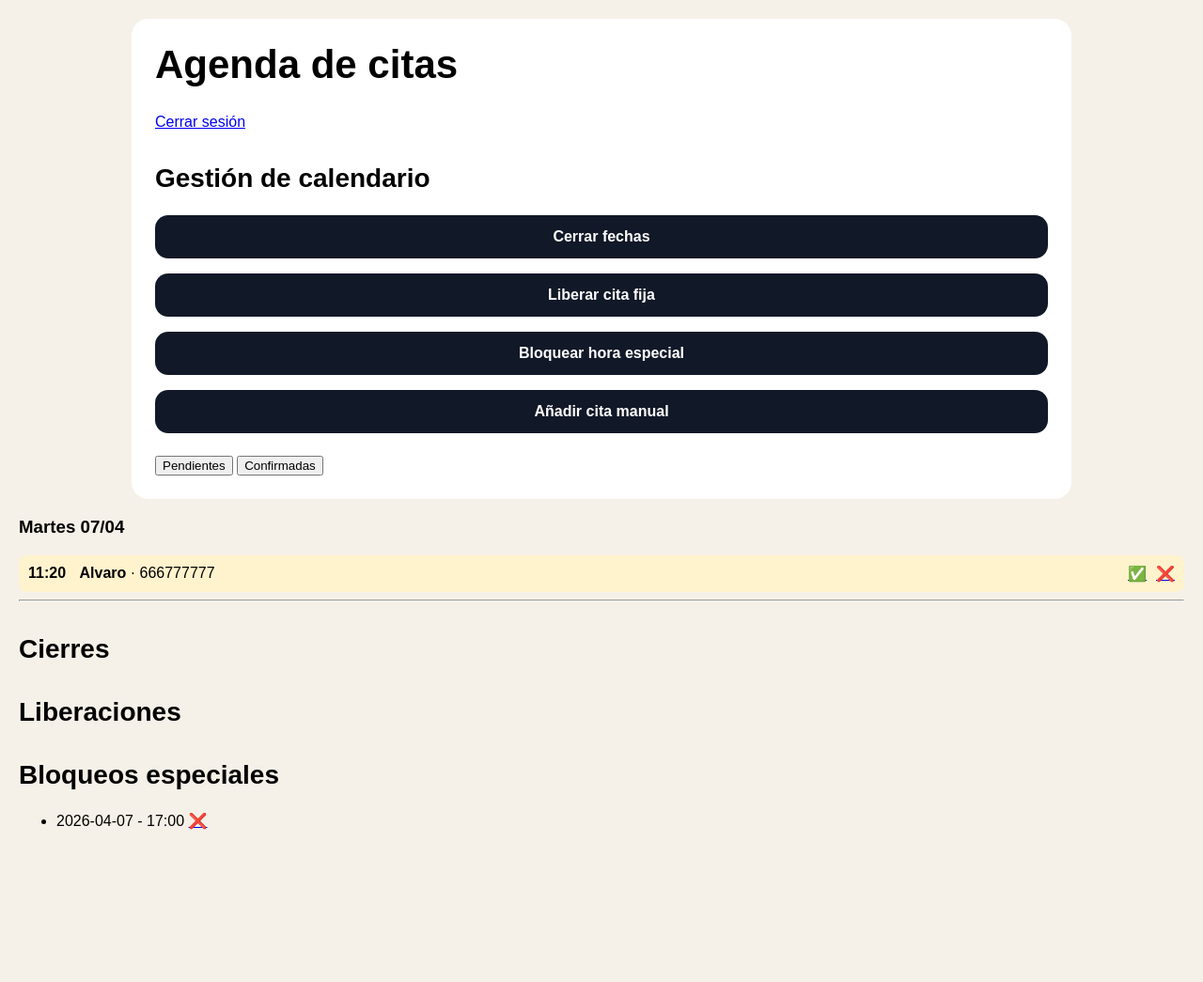
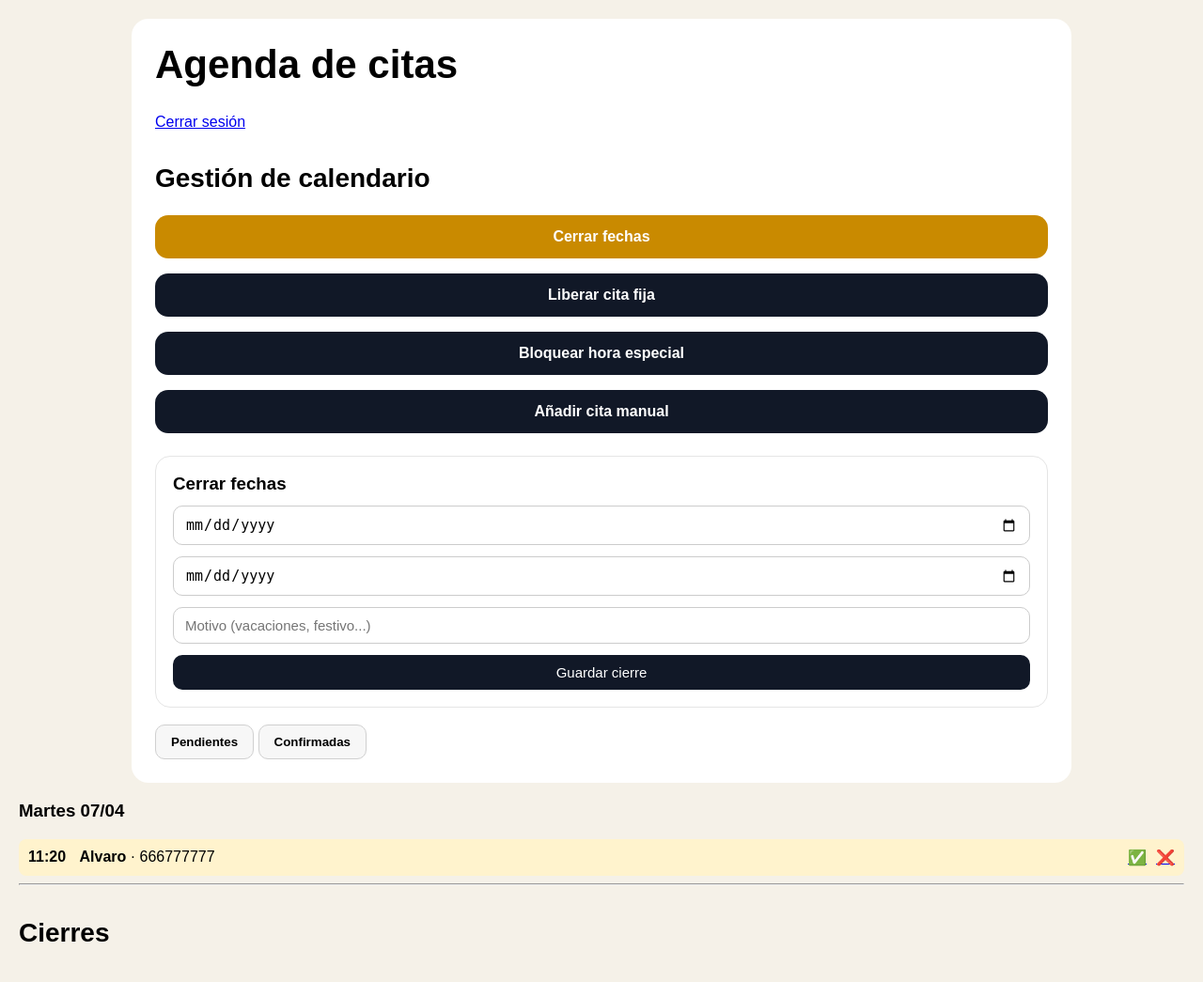
Before and after one commit to alainfourcart-dev/my_primer_programa, a Flask app: page /admin in a window 1280 px wide, after a click on "Cerrar fechas". Shown: the top 1045 px of the page at 94% size. Before the commit the page ends 883 px from the top, so only its background shows below. Run offline with Flask 3, Linux system fonts and the light colour scheme; the visitor is signed in with stand-in values (Sample User, id 1); data comes from the database, SQL or seed files in the repository; data that the repository does not hold is empty.

Commit message:
error cinco panel admin

```diff
--- a/templates/admin.html
+++ b/templates/admin.html
@@ -193,6 +193,18 @@
             background: #c98a00;
             color: white;
         }
+        .boton-accion-secundario.activo {
+            background: #0d1730;
+            color: white;
+        }
+        .boton-accion-secundario {
+            padding: 10px 16px;
+            border-radius: 10px;
+            border: 1px solid #d0d0d0;
+            background: #f7f7f7;
+            cursor: pointer;
+            font-weight: 600;
+        }
         .panel-formulario {
             display: none;
             opacity: 0;
@@ -238,6 +250,22 @@
         }
         .panel-visible {
             display: block;
+        }
+        .panel-lista {
+            display: none;
+            opacity: 0;
+            background: #fff;
+            border: 1px solid #e5e5e5;
+            border-radius: 16px;
+            padding: 18px;
+            margin-bottom: 18px;
+            transform: translateY(-10px);
+            transition: all 0.2s ease;
+        }
+        .panel-lista.activo {
+            display: block;
+            opacity: 1;
+            transform: translateY(0);
         }
         .form-admin {
             display: flex;
@@ -297,13 +325,22 @@
 <script>
 function mostrarSeccion(idPanel, boton) {
     const paneles = document.querySelectorAll('.panel-formulario, .panel-lista');
-    paneles.forEach(panel => panel.classList.remove ('activo'));
+    const botones = document.querySelectorAll('.boton-accion, .boton-accion-secundario');
 
-    const botones = document.querySelectorAll('.boton-accion, .boton-accion-secundario');
-    botones.forEach(btn => btn.classList.remove ('activo'));
+    paneles.forEach(panel => {
+        panel.classList.remove ('activo')
+    });
+    botones.forEach(btn => {
+        btn.classList.remove ('activo')
+    });
 
-    document.getElementById(idPanel).classList.add('activo');
-    boton.classList.add('activo');
+    const panel = document.getElementById(idPanel);
+    if (panel) {
+        panel.classList.add('activo');
+    }
+    if (boton) {
+        boton.classList.add('activo');
+    }
 }
 </script>
 <body>
@@ -315,24 +352,24 @@ function mostrarSeccion(idPanel, boton) {
             <h2>Gestión de calendario</h2>
 
             <div class="acciones-calendario">
-                <button type="button" class="boton-accion" onclick="mostrarPanel('panel-cierre', this)">
+                <button type="button" class="boton-accion" onclick="mostrarSeccion('panel-cierre', this)">
                     Cerrar fechas
                 </button>
 
-                <button type="button" class="boton-accion" onclick="mostrarPanel('panel-liberar', this)">
+                <button type="button" class="boton-accion" onclick="mostrarSeccion('panel-liberar', this)">
                     Liberar cita fija
                 </button>
 
-                <button type="button" class="boton-accion" onclick="mostrarPanel('panel-bloquear', this)">
+                <button type="button" class="boton-accion" onclick="mostrarSeccion('panel-bloquear', this)">
                     Bloquear hora especial
                 </button>
 
-                <button type="button" class="boton-accion" onclick="mostrarPanel('panel-manual', this)">
+                <button type="button" class="boton-accion" onclick="mostrarSeccion('panel-manual', this)">
                     Añadir cita manual
                 </button>
             </div>
 
-            <div id="panel-cierre" class="panel-formulario panel-oculto">
+            <div id="panel-cierre" class="panel-formulario">
                 <h3>Cerrar fechas</h3>
                 <form action="/admin/cierre" method="POST">
                     <input type="date" name="fecha_inicio" required>
@@ -342,7 +379,7 @@ function mostrarSeccion(idPanel, boton) {
                 </form>
             </div>
 
-            <div id="panel-liberar" class="panel-formulario panel-oculto">
+            <div id="panel-liberar" class="panel-formulario">
                 <h3>Liberar cita fija</h3>
                 <form action="/admin/liberar" method="POST">
                     <input type="date" name="fecha" required>
@@ -351,7 +388,7 @@ function mostrarSeccion(idPanel, boton) {
                 </form>
             </div>
 
-            <div id="panel-bloquear" class="panel-formulario panel-oculto">
+            <div id="panel-bloquear" class="panel-formulario">
                 <h3>Bloquear hora especial</h3>
                 <form action="/admin/bloquear" method="POST">
                     <h3>Bloquear hora especial</h3>
@@ -361,7 +398,7 @@ function mostrarSeccion(idPanel, boton) {
                 </form>
             </div>
 
-            <div id="panel-manual" class="panel-formulario panel-oculto">
+            <div id="panel-manual" class="panel-formulario">
                 <form method="POST" action="/admin/anadir_cita" class="form-admin">
                     <input type="text" name="nombre" placeholder="Nombre" required>
                     <input type="text" name="telefono" placeholder="Teléfono" required>
@@ -383,7 +420,7 @@ function mostrarSeccion(idPanel, boton) {
             </button>
         </div>
 
-        <div id="panel-pendientes" class="panel-lista panel-oculto">
+        <div id="panel-pendientes" class="panel-lista">
             <div class="seccion">
                 <h2>Pendientes</h2>
 
@@ -413,7 +450,7 @@ function mostrarSeccion(idPanel, boton) {
                 {% endif %}
             </div>
         </div>
-        <div id="panel-confirmadas" class="panel-lista panel-oculto">
+        <div id="panel-confirmadas" class="panel-lista">
             <div class="seccion">
                 <h2>Confirmadas</h2>
 
```
